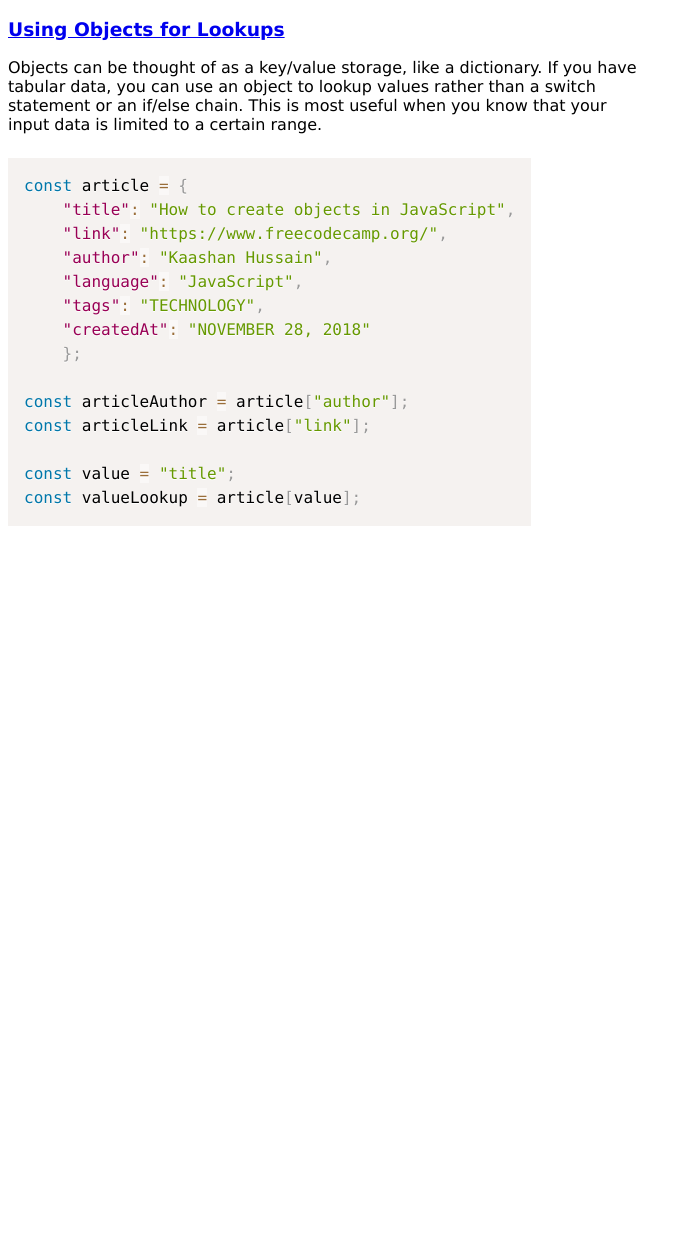
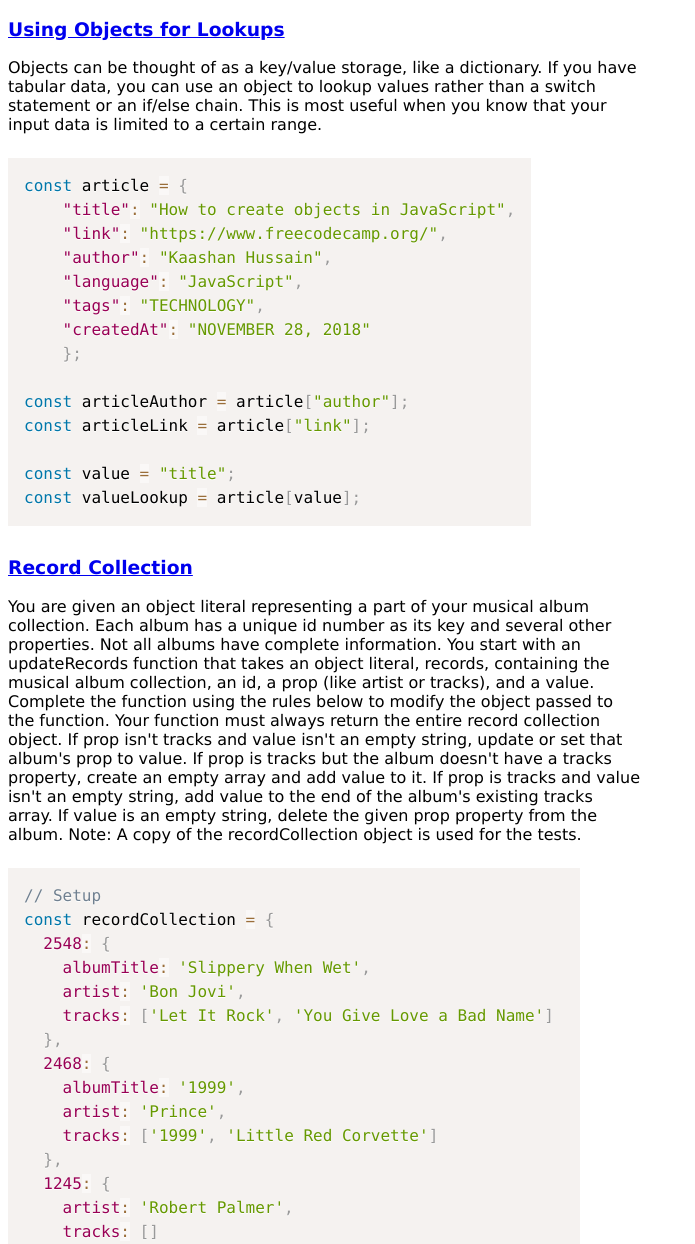
Before and after one commit to elmiven/js-notes, a plain HTML site: page index.html in a window 1280 px wide. Shown: the top 1244 px of the page, without its empty margins (0-695 px from the left). Before the commit the page ends 800 px from the top, so only its background shows below. Drawn offline with Linux system fonts and the light colour scheme.

Commit message:
add records to index.html

```diff
--- a/index.html
+++ b/index.html
@@ -13,10 +13,10 @@
     <script src="prism.js"></script>
 
 
-    <h3>
+<h3>
     <a href = "https://www.freecodecamp.org/learn/javascript-algorithms-and-data-structures/basic-javascript/using-objects-for-lookups">
     Using Objects for Lookups</a>
-    </h3>
+</h3>
     <p style="width: 50%";>Objects can be thought of as a key/value storage, like a dictionary. If you have tabular data, you can use an object to lookup values rather than a switch statement or an if/else chain. This is most useful when you know that your input data is limited to a certain range.</p>
 <pre>
 <code class="language-javascript" style="width: 300px;">
@@ -36,5 +36,107 @@ const value = "title";
 const valueLookup = article[value];
 </code>
 </pre>
+
+
+
+<h3>
+    <a href = "https://www.freecodecamp.org/learn/javascript-algorithms-and-data-structures/basic-javascript/record-collection">
+        Record Collection</a>
+</h3>
+    <p style="width: 50%";>
+
+        You are given an object literal representing a part of your musical album collection. Each album has a unique id number as its key and several other properties. Not all albums have complete information.
+
+        You start with an updateRecords function that takes an object literal, records, containing the musical album collection, an id, a prop (like artist or tracks), and a value. Complete the function using the rules below to modify the object passed to the function.
+
+            Your function must always return the entire record collection object.
+            If prop isn't tracks and value isn't an empty string, update or set that album's prop to value.
+            If prop is tracks but the album doesn't have a tracks property, create an empty array and add value to it.
+            If prop is tracks and value isn't an empty string, add value to the end of the album's existing tracks array.
+            If value is an empty string, delete the given prop property from the album.
+
+        Note: A copy of the recordCollection object is used for the tests.
+        </p>
+<pre>
+<code class="language-javascript" style="width: 300px;">
+    // Setup
+    const recordCollection = {
+      2548: {
+        albumTitle: 'Slippery When Wet',
+        artist: 'Bon Jovi',
+        tracks: ['Let It Rock', 'You Give Love a Bad Name']
+      },
+      2468: {
+        albumTitle: '1999',
+        artist: 'Prince',
+        tracks: ['1999', 'Little Red Corvette']
+      },
+      1245: {
+        artist: 'Robert Palmer',
+        tracks: []
+      },
+      5439: {
+        albumTitle: 'ABBA Gold'
+      }
+    };
+
+    // Only change code below this line
+    function updateRecords(records, id, prop, value) {
+      return records;
+    }
+
+    updateRecords(recordCollection, 5439, 'artist', 'ABBA');
+</code>
+</pre>
+
+
+
+
+
+
+
+
+
+
+
+
+
+
+
+
+
+
+
+
+
+
+
+
+
+
+
+
+
+
+
+
+
+
+
+
+
+
+
+
+
+
+
+
+
+
+
+
+
+
 </body>
 </html>
```
